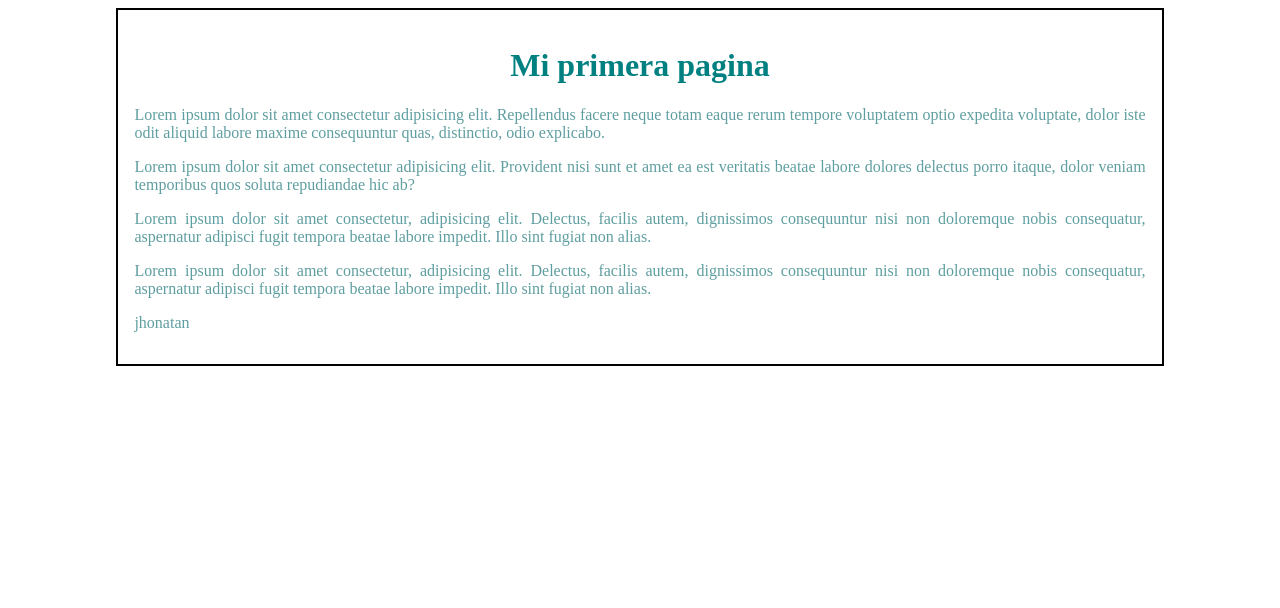
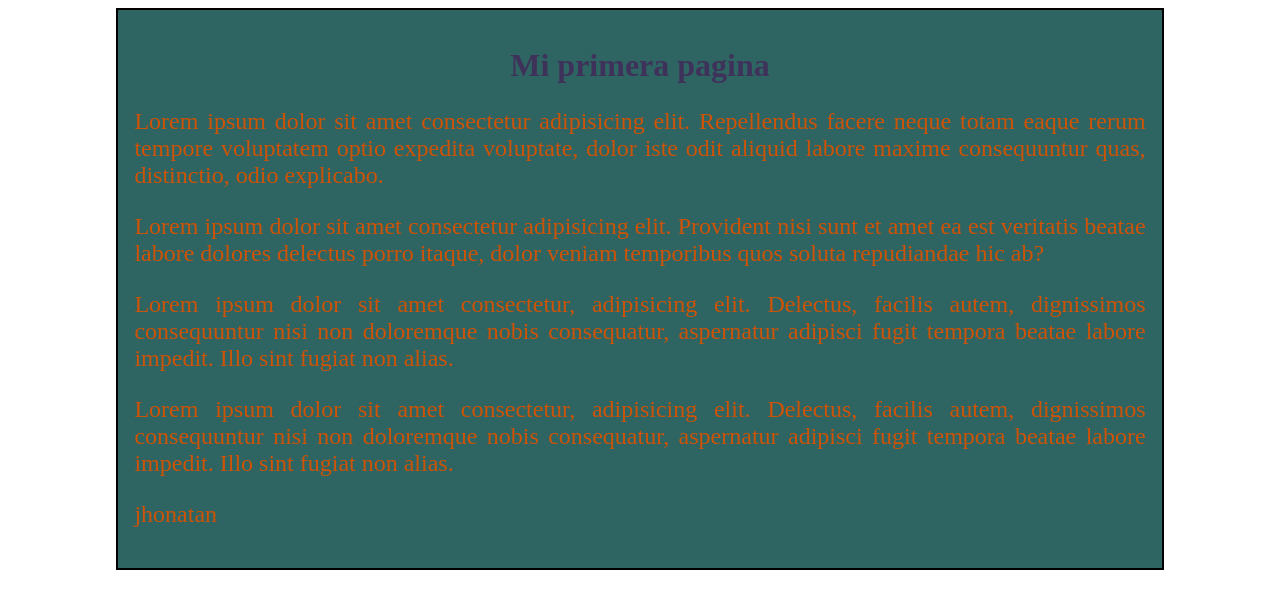
Before and after one commit to Jsvaldier/practicagit, a plain HTML site: page index.html in a window 1280 px wide. Drawn offline with Linux system fonts and the light colour scheme.

Commit message:
Se cambia los colores de los parrafos y se coloca un fondo en la caja contenedora

```diff
--- a/style.css
+++ b/style.css
@@ -1,14 +1,16 @@
 h1{
-    color: teal;
+    color: rgba(79, 4, 84, 0.515);
     text-align: center;
 }
 
 p{
-    color: cadetblue;
+    color: rgb(205, 83, 7);
     text-align: justify;
+    font-size: x-large
 }
 
 #contenedor1{
+    background-color: rgb(46, 100, 97);
     width: 80%;
     padding: 1em;
     border: 2px solid black;
```
